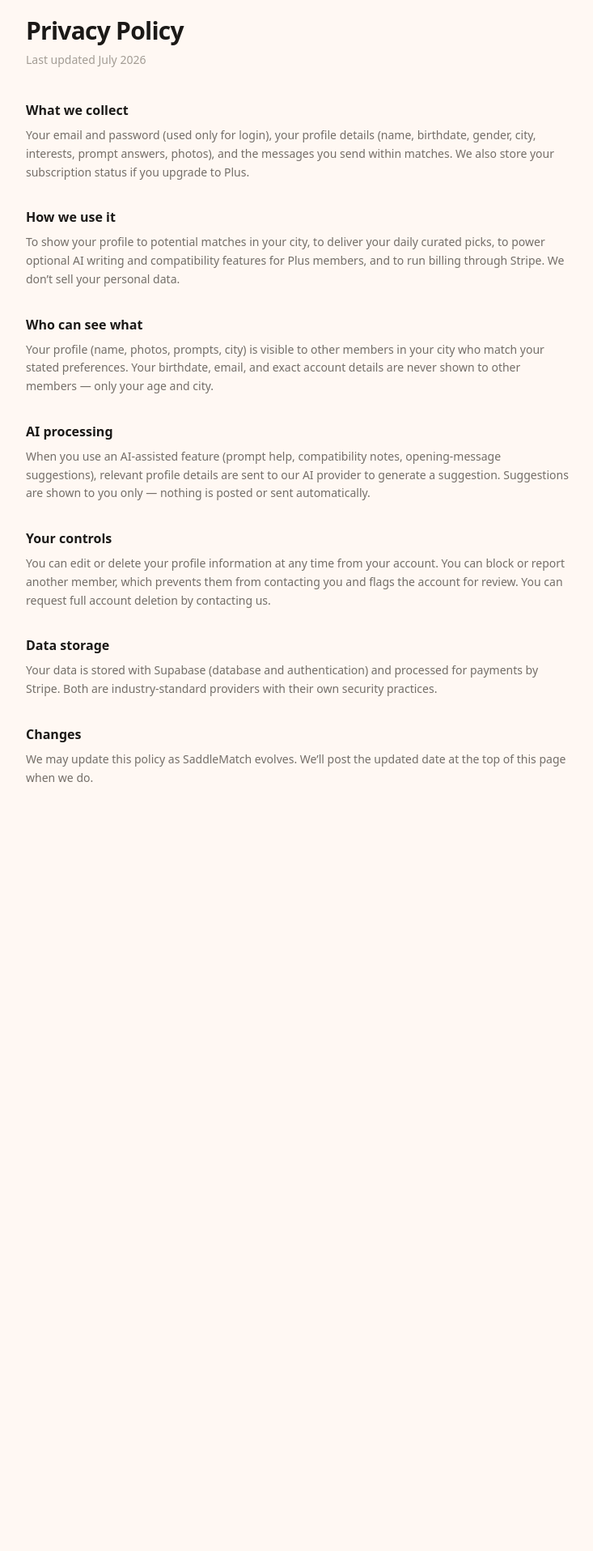
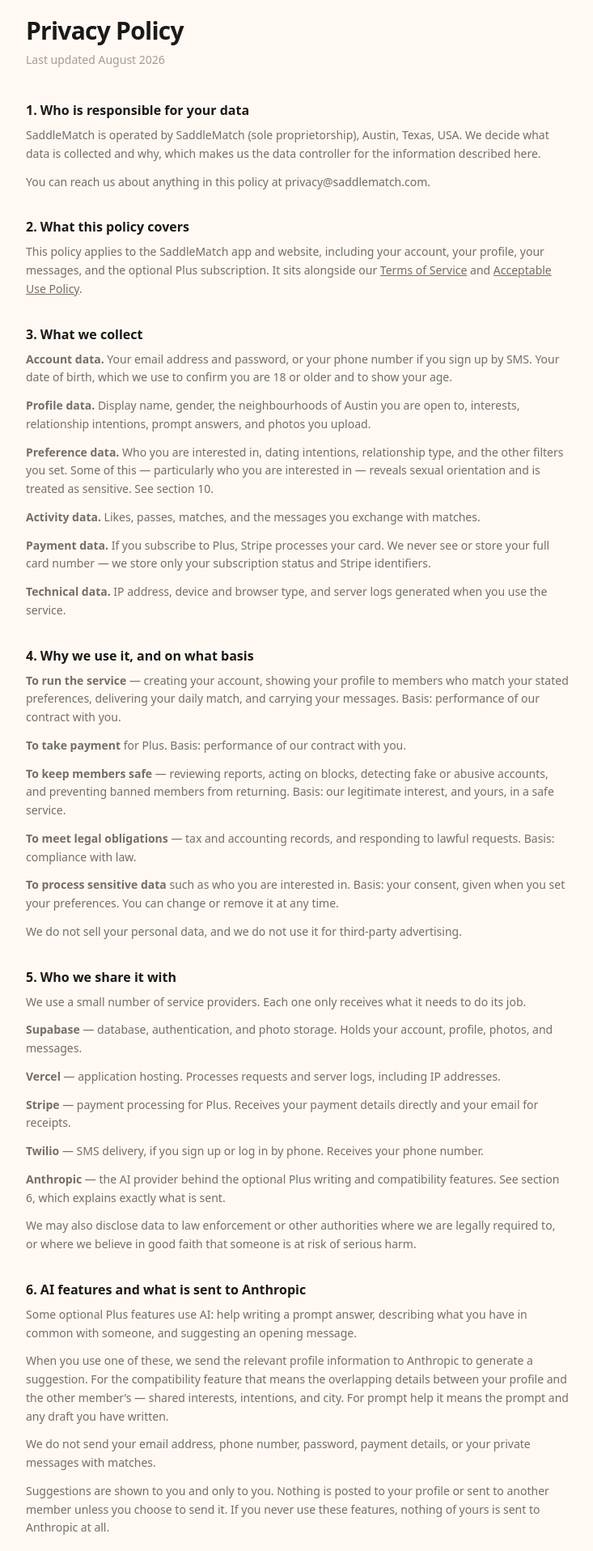
Before and after one commit to airkevin23-ship-it/saddlematch, a Next.js app: page /privacy in a window 1280 px wide. Shown: the part 84-2000 px from the top of the page at 81% size, without its empty margins (272-1005 px from the left). Before the commit the page ends 1120 px from the top, so only its background shows below. Built offline with nearby package versions, Linux system fonts and the light colour scheme.

Commit message:
Update page.tsx

```diff
--- a/src/app/privacy/page.tsx
+++ b/src/app/privacy/page.tsx
@@ -1,8 +1,15 @@
 import Link from "next/link";
 import { APP_NAME } from "@/lib/constants";
 
+// TODO Kevin: replace these two with your real legal entity and contact address
+// before submitting to the App Store or to Stripe for review.
+const LEGAL_ENTITY = "SaddleMatch (sole proprietorship), Austin, Texas, USA";
+const CONTACT_EMAIL = "privacy@saddlematch.com";
+
 export const metadata = {
   title: `Privacy Policy — ${APP_NAME}`,
+  description:
+    "What SaddleMatch collects, why, who we share it with, how long we keep it, and the controls you have.",
 };
 
 export default function PrivacyPage() {
@@ -13,75 +20,116 @@ export default function PrivacyPage() {
           ← {APP_NAME}
         </Link>
         <h1 className="text-3xl font-extrabold mt-4 mb-2 tracking-tight">Privacy Policy</h1>
-        <p className="text-sm text-ink-faint mb-10">Last updated July 2026</p>
+        <p className="text-sm text-ink-faint mb-10">Last updated August 2026</p>
 
         <div className="space-y-8 text-sm leading-relaxed text-ink">
           <section>
-            <h2 className="font-bold text-base mb-2">What we collect</h2>
-            <p className="text-ink-soft">
-              Your email and password (used only for login), your profile
-              details (name, birthdate, gender, city, interests, prompt
-              answers, photos), and the messages you send within matches. We
-              also store your subscription status if you upgrade to Plus.
-            </p>
+            <h2 className="font-bold text-base mb-2">1. Who is responsible for your data</h2>
+            <p className="text-ink-soft mb-3">{APP_NAME} is operated by {LEGAL_ENTITY}. We decide what data is collected and why, which makes us the data controller for the information described here.</p>
+            <p className="text-ink-soft mb-3">You can reach us about anything in this policy at {CONTACT_EMAIL}.</p>
           </section>
 
           <section>
-            <h2 className="font-bold text-base mb-2">How we use it</h2>
-            <p className="text-ink-soft">
-              To show your profile to potential matches in your city, to
-              deliver your daily curated picks, to power optional AI writing
-              and compatibility features for Plus members, and to run billing
-              through Stripe. We don&rsquo;t sell your personal data.
-            </p>
+            <h2 className="font-bold text-base mb-2">2. What this policy covers</h2>
+            <p className="text-ink-soft mb-3">This policy applies to the {APP_NAME} app and website, including your account, your profile, your messages, and the optional Plus subscription. It sits alongside our <Link href="/terms" className="underline">Terms of Service</Link> and <Link href="/acceptable-use" className="underline">Acceptable Use Policy</Link>.</p>
           </section>
 
           <section>
-            <h2 className="font-bold text-base mb-2">Who can see what</h2>
-            <p className="text-ink-soft">
-              Your profile (name, photos, prompts, city) is visible to other
-              members in your city who match your stated preferences. Your
-              birthdate, email, and exact account details are never shown to
-              other members — only your age and city.
-            </p>
+            <h2 className="font-bold text-base mb-2">3. What we collect</h2>
+            <p className="text-ink-soft mb-3"><strong>Account data.</strong> Your email address and password, or your phone number if you sign up by SMS. Your date of birth, which we use to confirm you are 18 or older and to show your age.</p>
+            <p className="text-ink-soft mb-3"><strong>Profile data.</strong> Display name, gender, the neighbourhoods of Austin you are open to, interests, relationship intentions, prompt answers, and photos you upload.</p>
+            <p className="text-ink-soft mb-3"><strong>Preference data.</strong> Who you are interested in, dating intentions, relationship type, and the other filters you set. Some of this — particularly who you are interested in — reveals sexual orientation and is treated as sensitive. See section 10.</p>
+            <p className="text-ink-soft mb-3"><strong>Activity data.</strong> Likes, passes, matches, and the messages you exchange with matches.</p>
+            <p className="text-ink-soft mb-3"><strong>Payment data.</strong> If you subscribe to Plus, Stripe processes your card. We never see or store your full card number — we store only your subscription status and Stripe identifiers.</p>
+            <p className="text-ink-soft mb-3"><strong>Technical data.</strong> IP address, device and browser type, and server logs generated when you use the service.</p>
           </section>
 
           <section>
-            <h2 className="font-bold text-base mb-2">AI processing</h2>
-            <p className="text-ink-soft">
-              When you use an AI-assisted feature (prompt help, compatibility
-              notes, opening-message suggestions), relevant profile details are
-              sent to our AI provider to generate a suggestion. Suggestions are
-              shown to you only — nothing is posted or sent automatically.
-            </p>
+            <h2 className="font-bold text-base mb-2">4. Why we use it, and on what basis</h2>
+            <p className="text-ink-soft mb-3"><strong>To run the service</strong> — creating your account, showing your profile to members who match your stated preferences, delivering your daily match, and carrying your messages. Basis: performance of our contract with you.</p>
+            <p className="text-ink-soft mb-3"><strong>To take payment</strong> for Plus. Basis: performance of our contract with you.</p>
+            <p className="text-ink-soft mb-3"><strong>To keep members safe</strong> — reviewing reports, acting on blocks, detecting fake or abusive accounts, and preventing banned members from returning. Basis: our legitimate interest, and yours, in a safe service.</p>
+            <p className="text-ink-soft mb-3"><strong>To meet legal obligations</strong> — tax and accounting records, and responding to lawful requests. Basis: compliance with law.</p>
+            <p className="text-ink-soft mb-3"><strong>To process sensitive data</strong> such as who you are interested in. Basis: your consent, given when you set your preferences. You can change or remove it at any time.</p>
+            <p className="text-ink-soft mb-3">We do not sell your personal data, and we do not use it for third-party advertising.</p>
           </section>
 
           <section>
-            <h2 className="font-bold text-base mb-2">Your controls</h2>
-            <p className="text-ink-soft">
-              You can edit or delete your profile information at any time from
-              your account. You can block or report another member, which
-              prevents them from contacting you and flags the account for
-              review. You can request full account deletion by contacting us.
-            </p>
+            <h2 className="font-bold text-base mb-2">5. Who we share it with</h2>
+            <p className="text-ink-soft mb-3">We use a small number of service providers. Each one only receives what it needs to do its job.</p>
+            <p className="text-ink-soft mb-3"><strong>Supabase</strong> — database, authentication, and photo storage. Holds your account, profile, photos, and messages.</p>
+            <p className="text-ink-soft mb-3"><strong>Vercel</strong> — application hosting. Processes requests and server logs, including IP addresses.</p>
+            <p className="text-ink-soft mb-3"><strong>Stripe</strong> — payment processing for Plus. Receives your payment details directly and your email for receipts.</p>
+            <p className="text-ink-soft mb-3"><strong>Twilio</strong> — SMS delivery, if you sign up or log in by phone. Receives your phone number.</p>
+            <p className="text-ink-soft mb-3"><strong>Anthropic</strong> — the AI provider behind the optional Plus writing and compatibility features. See section 6, which explains exactly what is sent.</p>
+            <p className="text-ink-soft mb-3">We may also disclose data to law enforcement or other authorities where we are legally required to, or where we believe in good faith that someone is at risk of serious harm.</p>
           </section>
 
           <section>
-            <h2 className="font-bold text-base mb-2">Data storage</h2>
-            <p className="text-ink-soft">
-              Your data is stored with Supabase (database and authentication)
-              and processed for payments by Stripe. Both are industry-standard
-              providers with their own security practices.
-            </p>
+            <h2 className="font-bold text-base mb-2">6. AI features and what is sent to Anthropic</h2>
+            <p className="text-ink-soft mb-3">Some optional Plus features use AI: help writing a prompt answer, describing what you have in common with someone, and suggesting an opening message.</p>
+            <p className="text-ink-soft mb-3">When you use one of these, we send the relevant profile information to Anthropic to generate a suggestion. For the compatibility feature that means the overlapping details between your profile and the other member&rsquo;s — shared interests, intentions, and city. For prompt help it means the prompt and any draft you have written.</p>
+            <p className="text-ink-soft mb-3">We do not send your email address, phone number, password, payment details, or your private messages with matches.</p>
+            <p className="text-ink-soft mb-3">Suggestions are shown to you and only to you. Nothing is posted to your profile or sent to another member unless you choose to send it. If you never use these features, nothing of yours is sent to Anthropic at all.</p>
           </section>
 
           <section>
-            <h2 className="font-bold text-base mb-2">Changes</h2>
-            <p className="text-ink-soft">
-              We may update this policy as {APP_NAME} evolves. We&rsquo;ll post the
-              updated date at the top of this page when we do.
-            </p>
+            <h2 className="font-bold text-base mb-2">7. What other members can see</h2>
+            <p className="text-ink-soft mb-3">Other members can see your display name, age, photos, prompt answers, interests, the neighbourhoods you selected, and your stated intentions.</p>
+            <p className="text-ink-soft mb-3">They cannot see your date of birth, email address, phone number, exact location, payment information, or who you have liked or passed on.</p>
+            <p className="text-ink-soft mb-3">If you report someone, we may tell them that a report was made and what action followed, but we do not identify you as the reporter.</p>
           </section>
+
+          <section>
+            <h2 className="font-bold text-base mb-2">8. How long we keep it</h2>
+            <p className="text-ink-soft mb-3">While your account is open, we keep your data so the service works.</p>
+            <p className="text-ink-soft mb-3">When you delete your account — which you can do yourself in Settings — your profile stops being visible immediately, and your personal data is erased within 30 days.</p>
+            <p className="text-ink-soft mb-3">Some things outlive that, and we want to be specific about which. Records needed to stop a banned member returning: 12 months. Payment and transaction records: 7 years, because tax law requires it. Support correspondence: 24 months. Server logs: 90 days. Records tied to an open safety investigation or legal claim: until it is resolved.</p>
+          </section>
+
+          <section>
+            <h2 className="font-bold text-base mb-2">9. Your rights and controls</h2>
+            <p className="text-ink-soft mb-3"><strong>See and correct.</strong> Your profile is editable at any time from your account.</p>
+            <p className="text-ink-soft mb-3"><strong>Delete.</strong> Settings contains a Delete account option that removes your account and data. You do not need to email us to do it.</p>
+            <p className="text-ink-soft mb-3"><strong>Export.</strong> Settings also lets you download a copy of your data.</p>
+            <p className="text-ink-soft mb-3"><strong>Withdraw consent.</strong> Remove sensitive preference data by editing your preferences, or delete your account entirely.</p>
+            <p className="text-ink-soft mb-3"><strong>Block and report.</strong> Every profile and conversation has both. Blocking removes that person from your Discover queue and stops them contacting you.</p>
+            <p className="text-ink-soft mb-3">Depending on where you live you may also have rights to object to or restrict processing, to portability, and to complain to your data protection authority. Write to {CONTACT_EMAIL} and we will help.</p>
+          </section>
+
+          <section>
+            <h2 className="font-bold text-base mb-2">10. Sensitive data, including health-related data</h2>
+            <p className="text-ink-soft mb-3">Some of what a dating app collects is legally sensitive. Your stated interest in men, women, or both can reveal sexual orientation, and in Washington and Nevada information of that kind may be treated as consumer health data under state law.</p>
+            <p className="text-ink-soft mb-3">We collect it only because it is necessary to match you with the people you want to meet, only with your consent, and we do not sell it or share it for advertising. You can change or remove it whenever you like.</p>
+          </section>
+
+          <section>
+            <h2 className="font-bold text-base mb-2">11. Security</h2>
+            <p className="text-ink-soft mb-3">Data is encrypted in transit. Access to production systems is limited to those who need it. Passwords are hashed by our authentication provider and are never visible to us.</p>
+            <p className="text-ink-soft mb-3">No service can promise perfect security. If a breach ever affects your personal data, we will notify you and the relevant authorities as the law requires.</p>
+          </section>
+
+          <section>
+            <h2 className="font-bold text-base mb-2">12. You must be 18</h2>
+            <p className="text-ink-soft mb-3">{APP_NAME} is for adults only. We do not knowingly collect data from anyone under 18. If we learn that a member is under 18, we remove the account and delete the data.</p>
+            <p className="text-ink-soft mb-3">If you believe a minor is using {APP_NAME}, please report it immediately so we can act.</p>
+          </section>
+
+          <section>
+            <h2 className="font-bold text-base mb-2">13. Where your data is held</h2>
+            <p className="text-ink-soft mb-3">We operate in the United States and our providers may process and store data there and in other countries. Where data moves across borders, we rely on our providers&rsquo; standard contractual protections.</p>
+          </section>
+
+          <section>
+            <h2 className="font-bold text-base mb-2">14. Changes to this policy</h2>
+            <p className="text-ink-soft mb-3">We will update this policy as {APP_NAME} changes. The date at the top always reflects the current version, and we will tell you before a material change takes effect.</p>
+          </section>
+
+          <section>
+            <h2 className="font-bold text-base mb-2">15. Contact</h2>
+            <p className="text-ink-soft mb-3">Questions, requests, or complaints about privacy can be sent to {CONTACT_EMAIL}. We read everything and will respond as quickly as we reasonably can.</p>
+          </section>
+
         </div>
       </div>
     </main>
```
